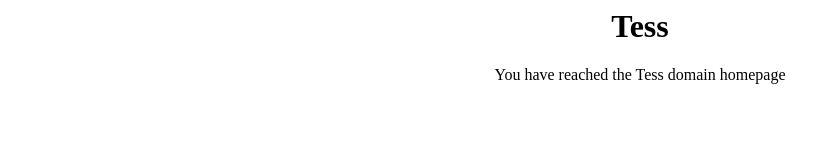
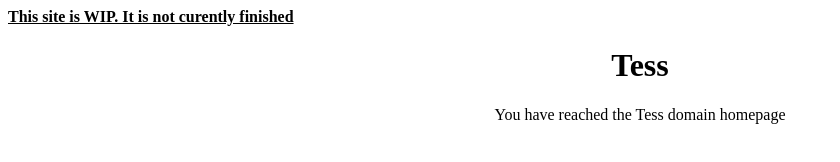
Before and after one commit to dublowduck/homepage, a plain HTML site: page index.html in a window 1280 px wide. Shown: the whole page, without its empty margins (0-840 px from the left). Drawn offline with Linux system fonts and the light colour scheme.

Commit message:
Added a "wip" message and a title

```diff
--- a/index.html
+++ b/index.html
@@ -1,9 +1,11 @@
 <html>
     <head>
         <link rel="stylesheet" href="index.css">
+        <title>Tess</title>
     </head>
 
     <body>
+        <p><u><b>This site is WIP. It is not curently finished</b></u></p>
         <h1><b>Tess</b></h1>
         <p class="desc">You have reached the Tess domain homepage</p>
     </body>
```
